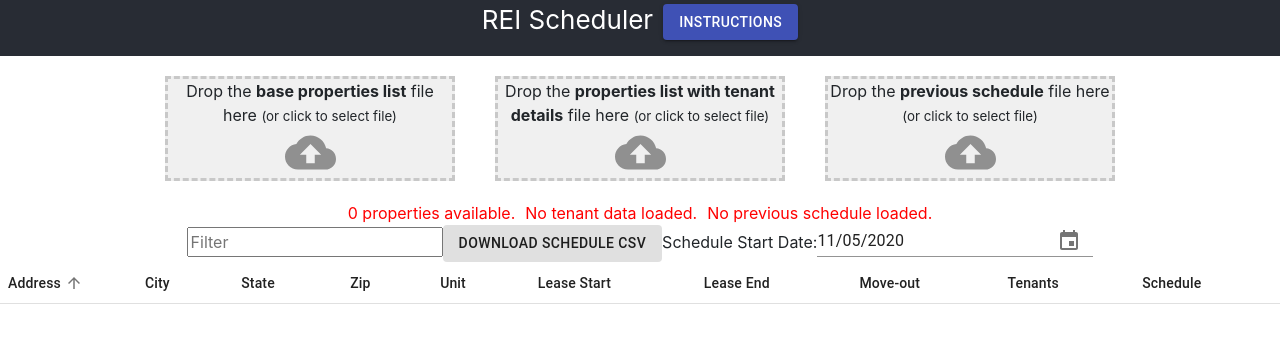
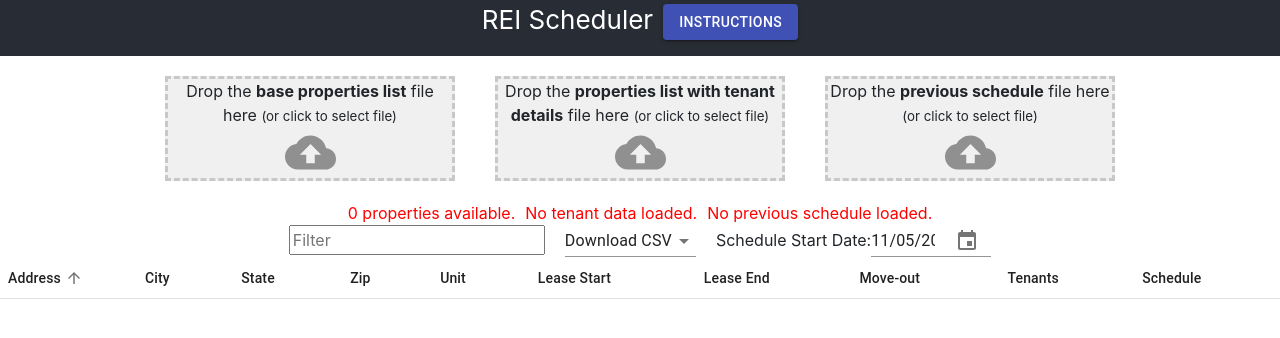
Before and after one commit to Edgetek-Enterprises/rei-scheduler, a React app: page / in a window 1280 px wide. Shown: the top 338 px of the page. Built offline with nearby package versions, Linux system fonts and the light colour scheme.

Commit message:
Split download into two options

```diff
--- a/src/App.tsx
+++ b/src/App.tsx
@@ -2,13 +2,14 @@ import React from 'react';
 import moment from 'moment';
 import './App.css';
 import { makeStyles, Button, Popover, TableCell, Table, TableHead, TableRow, TableSortLabel, TableBody, Theme } from '@material-ui/core';
+import MomentUtils from '@date-io/moment';
 import { KeyboardDatePicker, MuiPickersUtilsProvider } from "@material-ui/pickers";
 import { toCSVInspections, toCSVSchedule } from './csvutil';
 import { Property, mergeTenants, mergeSchedules, pstring } from './property';
 import { ColumnData, handleSortChange, SortData, sortRows } from './tableutil';
 import { DropZone } from './components/DropZone';
-import MomentUtils from '@date-io/moment';
 import { buildSchedule, ScheduleOptions } from './scheduler';
+import { MultiButton } from './components/MultiButton';
 
 export const DATE_FORMAT = 'MM/DD/YYYY';
 
@@ -105,26 +106,31 @@ export default function App() {
 			{ hasSchedule && <span style={{color: '#0f0', marginLeft: '10px' }}>Previous schedule loaded.</span>}
 			{ !hasSchedule && <span style={{color: '#f00', marginLeft: '10px' }}>No previous schedule loaded.</span>}
 			<div className={classes.scrollContent}>
+				<div className={classes.configBar}>
 					<input type="text"
 						placeholder='Filter'
 						onChange={(evt) => setFilterText(evt.target.value ?? '')}
 						value={filterText}
 					/>
-				<Button variant='contained'
-					className={classes.button}
-					onClick={(evt: any) => download()}
-				>Download Schedule CSV</Button>
+					<span style={{padding: '0px 20px'}}>
+						<MultiButton content={[
+							{title:'Inspections', handler: downloadInspections},
+							{title:'Schedule', handler: downloadSchedule}]}
+						/>
+					</span>
 
 					Schedule Start Date:
 					<MuiPickersUtilsProvider utils={MomentUtils}>
 						<KeyboardDatePicker
 							value={startDate}
+							style={{width:'120px'}}
 							placeholder={startDate.format(DATE_FORMAT)}
 							onChange={(date) => startDateUpdated((date as moment.Moment) ?? moment())}
 							format={DATE_FORMAT}
 							rifmFormatter={(str) => str}
 						/>
 					</MuiPickersUtilsProvider>
+				</div>
 				<Table
 					aria-labelledby="tableTitle"
 					className={classes.table}
@@ -167,7 +173,14 @@ export default function App() {
 	</div>;
 
 	function startDateUpdated(m: moment.Moment) {
+		if (!m.isValid()) {
+			return;
+		}
 		setStartDate(m);
+		propertyList.forEach(p => {
+			p.schedule = (p.schedule ?? []).filter(s => s.isImport);
+			console.log('Computed schedule reset for ' + pstring(p));
+		})
 		let pss = buildSchedule(propertyList, getOptions());
 		setPropertyList(pss);
 	}
@@ -382,17 +395,18 @@ export default function App() {
 			 });
 		});
 	}
-
-	function download() {
+	function downloadInspections() {
 		const doctag = document.createElement('a');
 		let data = toCSVInspections(propertyList);
 		let file = new Blob([data], { type: 'text/csv' });
 		doctag.href = URL.createObjectURL(file);
 		doctag.download = 'rei-property-inspections.csv';
 		doctag.click();
-
-		data = toCSVSchedule(propertyList);
-		file = new Blob([data], { type: 'text/csv' });
+	}
+	function downloadSchedule() {
+		const doctag = document.createElement('a');
+		let data = toCSVSchedule(propertyList);
+		let file = new Blob([data], { type: 'text/csv' });
 		doctag.href = URL.createObjectURL(file);
 		doctag.download = 'rei-schedule.csv';
 		doctag.click();
@@ -476,4 +490,7 @@ const STYLES = makeStyles((theme: Theme) => ({
 			boxShadow: 'none',
 		},
 	},
+	configBar: {
+		display: 'inline',
+	}
 }));
--- /dev/null
+++ b/src/components/MultiButton.tsx
@@ -0,0 +1,40 @@
+import React from 'react';
+import { makeStyles, Theme, MenuItem, Select } from '@material-ui/core';
+
+export interface ButtonOptions {
+	handler: () => void;
+	title: string;
+}
+export const MultiButton = (props: {
+	content: ButtonOptions[]
+}) => {
+	const classes = STYLES();
+
+	return <div className={classes.openControlBar}>
+		<Select
+			displayEmpty
+			value=''
+			// className={classes.selectEmpty}
+			inputProps={{ 'aria-label': 'Without label' }}
+		>
+			<MenuItem value='' disabled>Download CSV</MenuItem>
+			{ props.content.map((c,i) =>
+				<MenuItem
+					onClick={event => props.content[i].handler()}
+				>
+					{ props.content[i].title }
+				</MenuItem>
+			)}
+		</Select>
+	</div>;
+}
+
+const STYLES = makeStyles((theme: Theme) => ({
+	 openControlBar: {
+		display: 'inline'
+		// flex: '0 0 auto',
+		// display: 'flex',
+		// flexDirection: 'row' as 'row',
+		// justifyContent: 'center' as 'center'
+	 }
+}));
```
Lines whose indentation alone changed are shown as unchanged.
